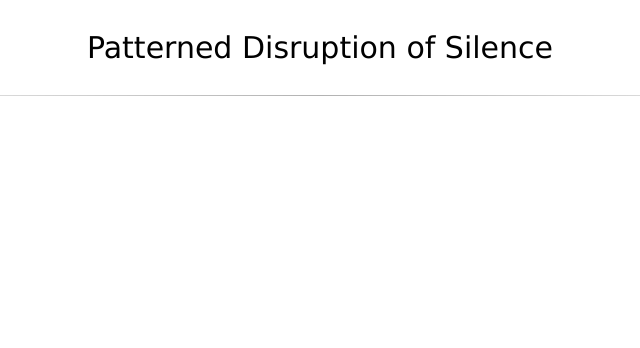
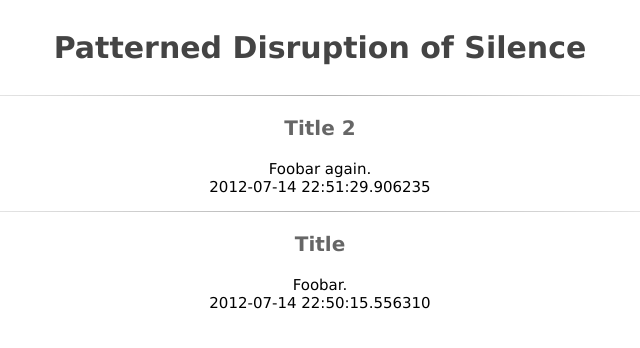
Before and after one commit to pranavrc/strand, a plain HTML site: page content/index.html in a window 1280 px wide. Shown: the whole page, without its empty margins (320-960 px from the left). Drawn offline with Linux system fonts and the light colour scheme.

Commit message:
Added time, header and title support.

```diff
--- a/content/index.css
+++ b/content/index.css
@@ -9,11 +9,20 @@
 .header {
 	font-family: "Lucida Grande", "Lucida Sans Unicode", Verdana, Arial, Helvetica, sans-serif;
 	font-size: 30px;
-	font: bold;
+	font-weight: bold;
+	color: #444;
 	margin: auto;
 	width: 1000px;
 	text-align: center;
 }
+
+h3 {
+	font-family: "Lucida Grande", "Lucida Sans Unicode", Verdana, Arial, Helvetica, sans-serif;
+	font-size: 20px;
+	font-weight: bold;
+	color: #666;
+}
+
 
 a {
 	font-family:"Lucida Grande", "Lucida Sans Unicode", Verdana, Arial, Helvetica, sans-serif;
--- a/content/index.html
+++ b/content/index.html
@@ -9,8 +9,13 @@
 
 <body>
 <div class="header"><p>Patterned Disruption of Silence</p></div>
-<hr />
 <div class="content">
+<hr /><p><h3>Title 2</h3>
+
+Foobar again.<br />2012-07-14 22:51:29.906235</p>
+<hr /><p><h3>Title</h3>
+
+Foobar.<br />2012-07-14 22:50:15.556310</p>
 </div>
 </body>
 </html>
```
